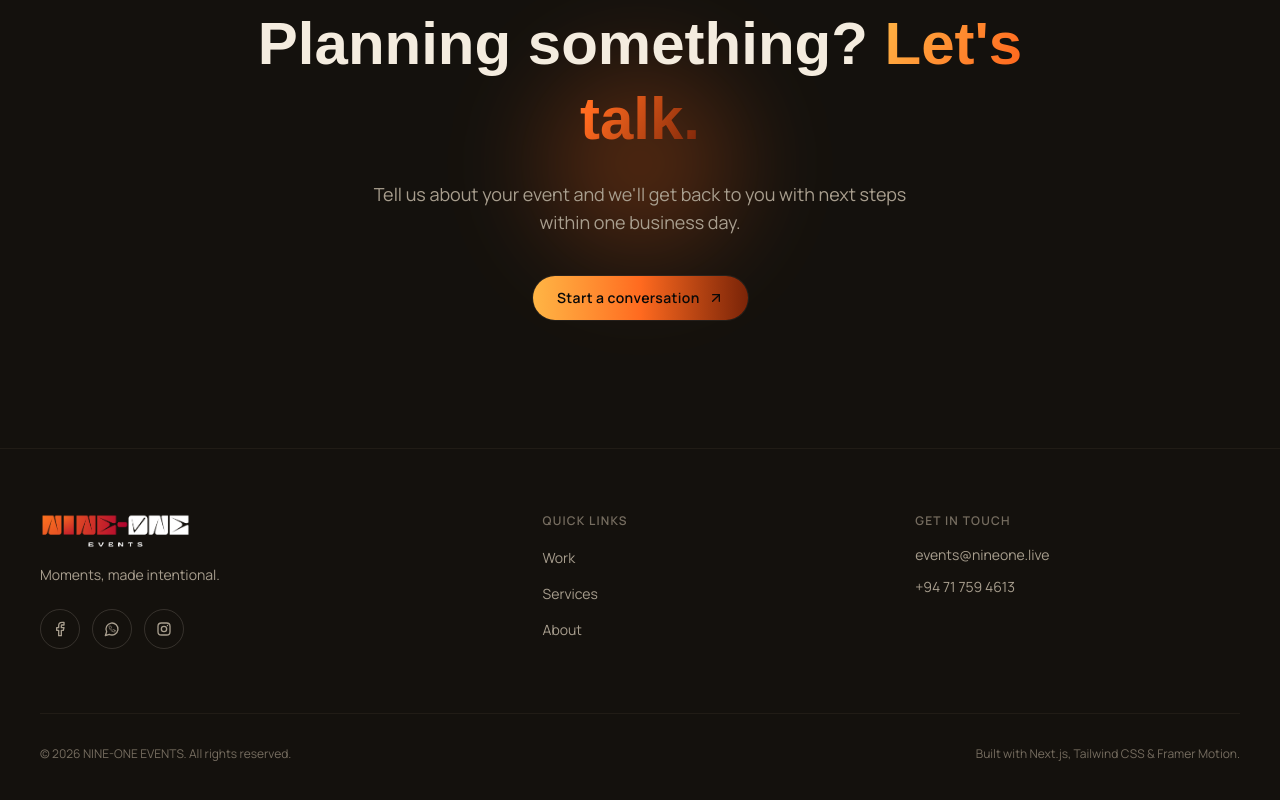
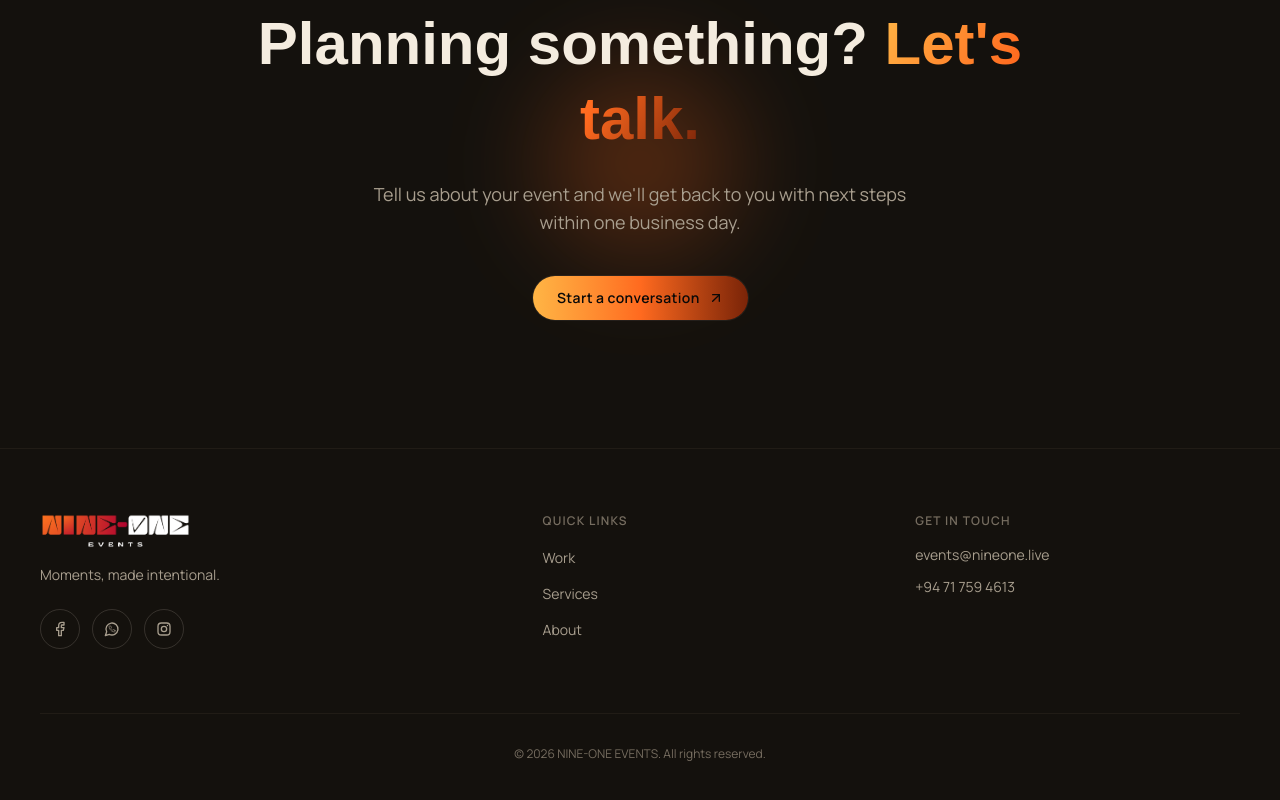
Before and after one commit to cham-d-code/EVENT-MANAGEMENT-PROJECT, a Next.js app: page / in a window 1280 px wide. Shown: the part 3837-4637 px from the top of the page. Built offline with nearby package versions, Linux system fonts and the light colour scheme; a web font is replaced by a local one.

Commit message:
footer change

```diff
--- a/components/layout/footer.tsx
+++ b/components/layout/footer.tsx
@@ -55,11 +55,10 @@ export default function Footer() {
           </div>
         </div>
 
-        <div className="mt-16 flex flex-col items-center justify-between gap-4 border-t border-line-soft pt-8 text-xs text-fog-dim md:flex-row">
+        <div className="mt-16 border-t border-line-soft pt-8 text-center text-xs text-fog-dim">
           <p>
             © {new Date().getFullYear()} {siteConfig.name}. All rights reserved.
           </p>
-          <p>Built with Next.js, Tailwind CSS &amp; Framer Motion.</p>
         </div>
       </div>
     </footer>
```
